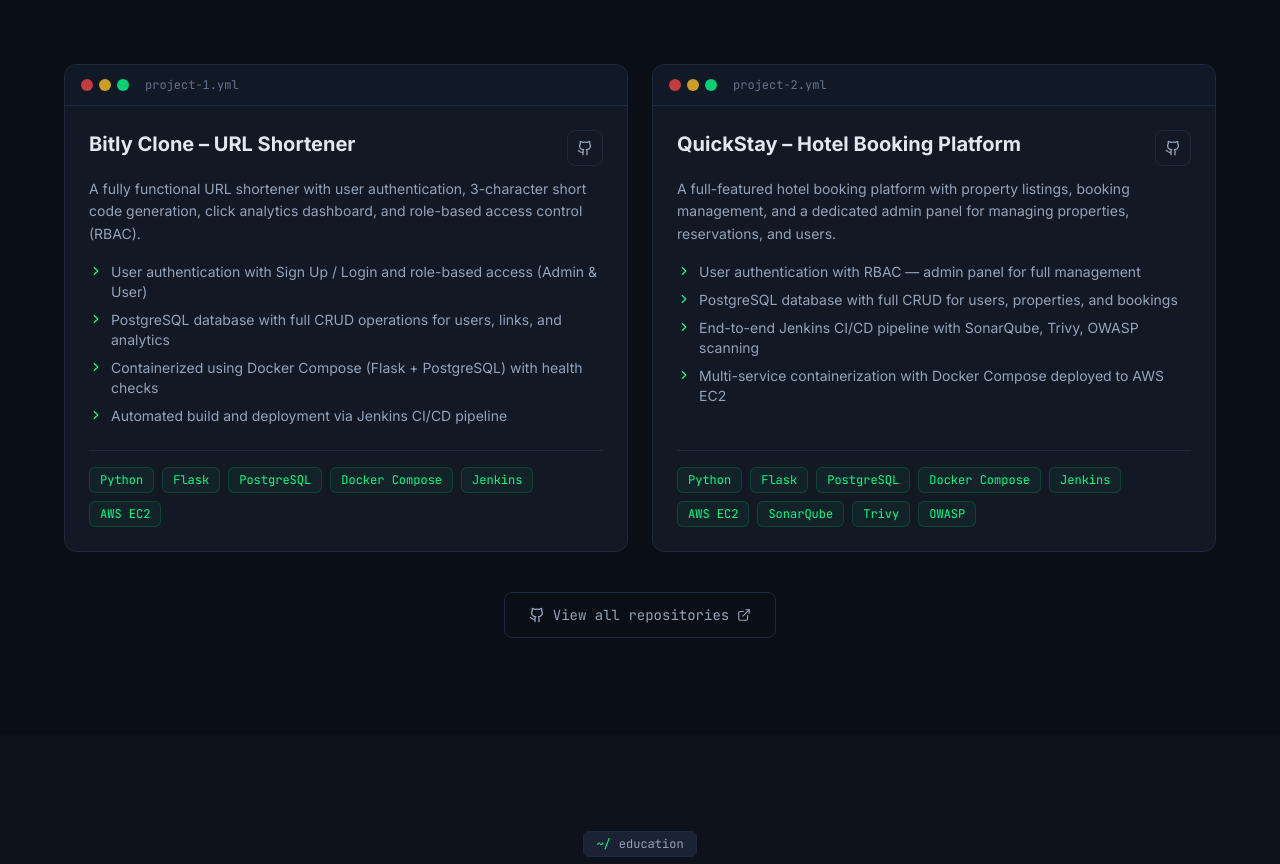
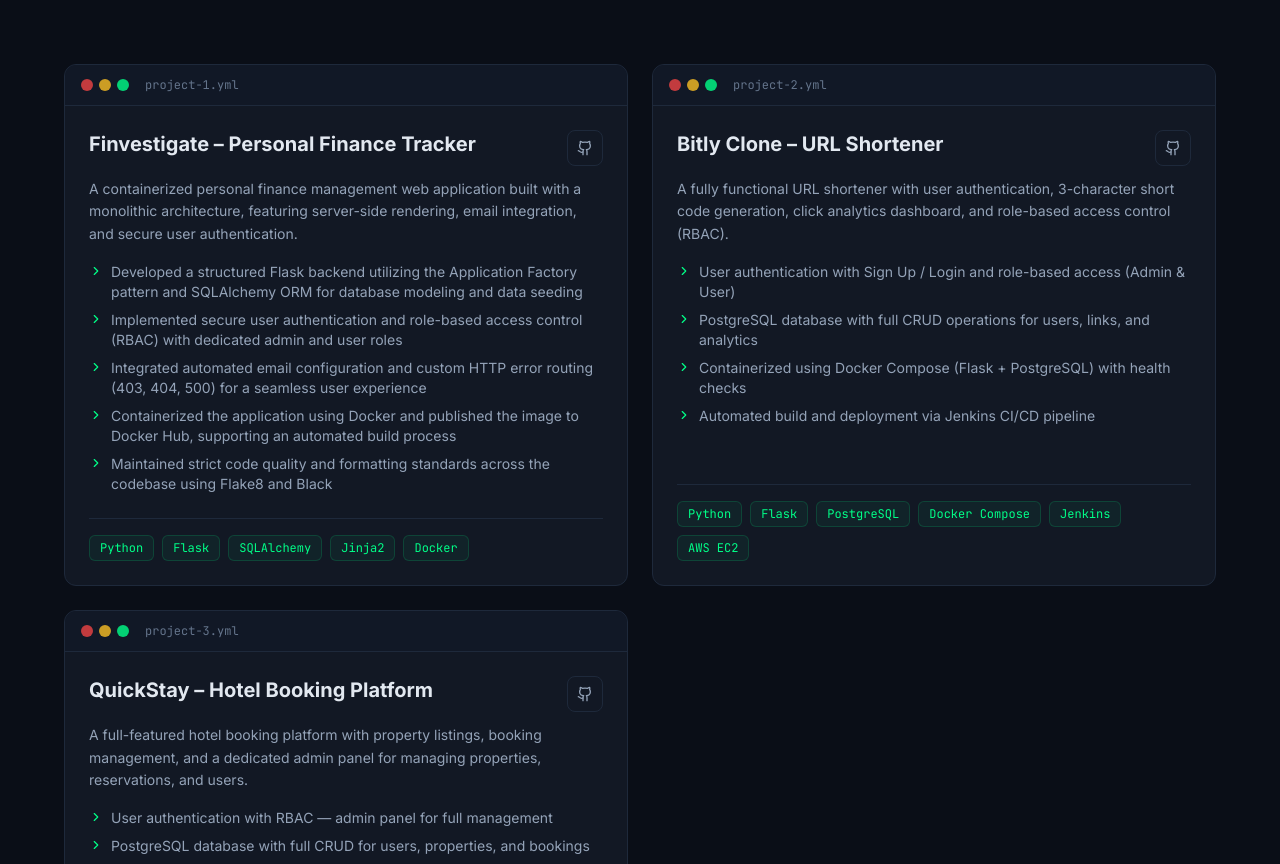
Before and after one commit to mananurrehman/manan-portfolio, a React (Vite) app: page / in a window 1280 px wide. Shown: the part 3901-4765 px from the top of the page. Built offline with nearby package versions, Linux system fonts and the light colour scheme.

Commit message:
Add 'Finvestigate' project to portfolio data
Added a new project 'Finvestigate' with details including technologies used, GitHub link, description, and highlights.

```diff
--- a/src/data/portfolioData.ts
+++ b/src/data/portfolioData.ts
@@ -92,6 +92,20 @@ export const experience = [
 
 export const projects = [
   {
+    title: "Finvestigate – Personal Finance Tracker",
+    tech: ["Python", "Flask", "SQLAlchemy", "Jinja2", "Docker"],
+    github: "https://github.com/mananurrehman/finvestigate",
+    description:
+      "A containerized personal finance management web application built with a monolithic architecture, featuring server-side rendering, email integration, and secure user authentication.",
+    highlights: [
+      "Developed a structured Flask backend utilizing the Application Factory pattern and SQLAlchemy ORM for database modeling and data seeding",
+      "Implemented secure user authentication and role-based access control (RBAC) with dedicated admin and user roles",
+      "Integrated automated email configuration and custom HTTP error routing (403, 404, 500) for a seamless user experience",
+      "Containerized the application using Docker and published the image to Docker Hub, supporting an automated build process",
+      "Maintained strict code quality and formatting standards across the codebase using Flake8 and Black",
+    ],
+  },
+  {
     title: "Bitly Clone – URL Shortener",
     tech: ["Python", "Flask", "PostgreSQL", "Docker Compose", "Jenkins", "AWS EC2"],
     github: "https://github.com/mananurrehman/bitly_clone/",
```
